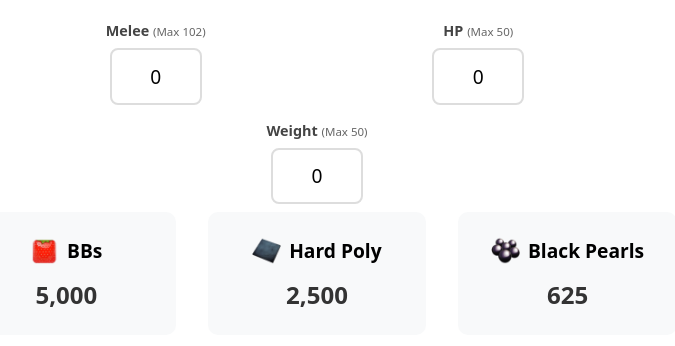
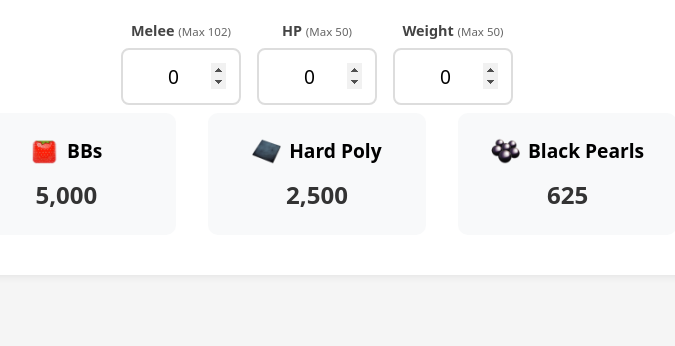
Before and after one commit to Toombe/karkinos_pricing, a plain HTML site: page index.html in a window 1280 px wide. Shown: the part 134-480 px from the top of the page, without its empty margins (323-998 px from the left). Drawn offline with Linux system fonts and the light colour scheme.

Commit message:
Update style.css
attempt to fix spinners in number fields

```diff
--- a/style.css
+++ b/style.css
@@ -32,30 +32,50 @@ body {
     line-height: 1.5;
 }
 
-.input-container {
+.input-group {
     display: flex;
     gap: 1rem;
     justify-content: center;
-    margin: 2rem 0;
     flex-wrap: wrap;
 }
 
+.input-wrapper {
+    display: flex;
+    flex-direction: column;
+    align-items: center;
+    gap: 0.5rem;
+}
+
+.input-label {
+    font-weight: 600;
+    color: #444;
+    font-size: 0.9rem;
+}
+
+.max-indicator {
+    color: #666;
+    font-weight: normal;
+    font-size: 0.8em;
+}
+
 .number-input {
-    width: min(30%, 120px);
-    min-width: 80px;
+    width: 120px;
     padding: 0.8rem;
     border: 2px solid #ddd;
     border-radius: 8px;
     text-align: center;
     font-size: clamp(1rem, 4vw, 1.2rem);
-    -webkit-appearance: none;
+    -webkit-appearance: textfield;
     -moz-appearance: textfield;
+    appearance: textfield;
 }
 
 .number-input::-webkit-outer-spin-button,
 .number-input::-webkit-inner-spin-button {
-    -webkit-appearance: none;
+    -webkit-appearance: inner-spin-button;
+    opacity: 1;
     margin: 0;
+    cursor: pointer;
 }
 
 .price-container {
@@ -95,35 +115,9 @@ body {
     max-width: 32px;
 }
 
-.input-group {
-    display: flex;
-    gap: 1rem;
-    justify-content: center;
-    flex-wrap: wrap;
-}
-
-.input-wrapper {
-    display: flex;
-    flex-direction: column;
-    align-items: center;
-    gap: 0.5rem;
-}
-
-.input-label {
-    font-weight: 600;
-    color: #444;
-    font-size: 0.9rem;
-}
-
-.max-indicator {
-    color: #666;
-    font-weight: normal;
-    font-size: 0.8em;
-}
-
 /* Mobile-specific adjustments */
 @media (max-width: 600px) {
-    .input-container {
+    .input-group {
         flex-direction: column;
         align-items: center;
     }
```
